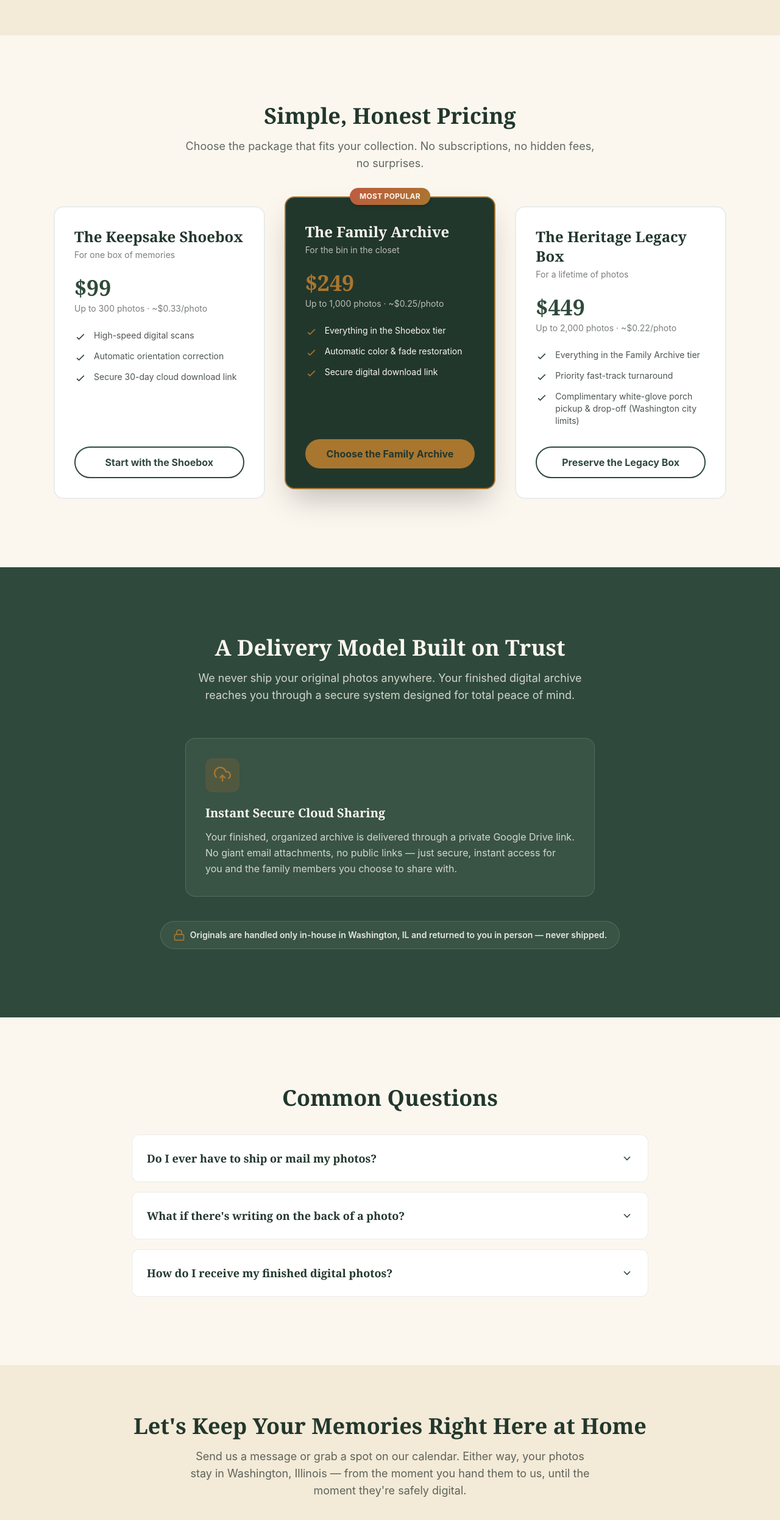
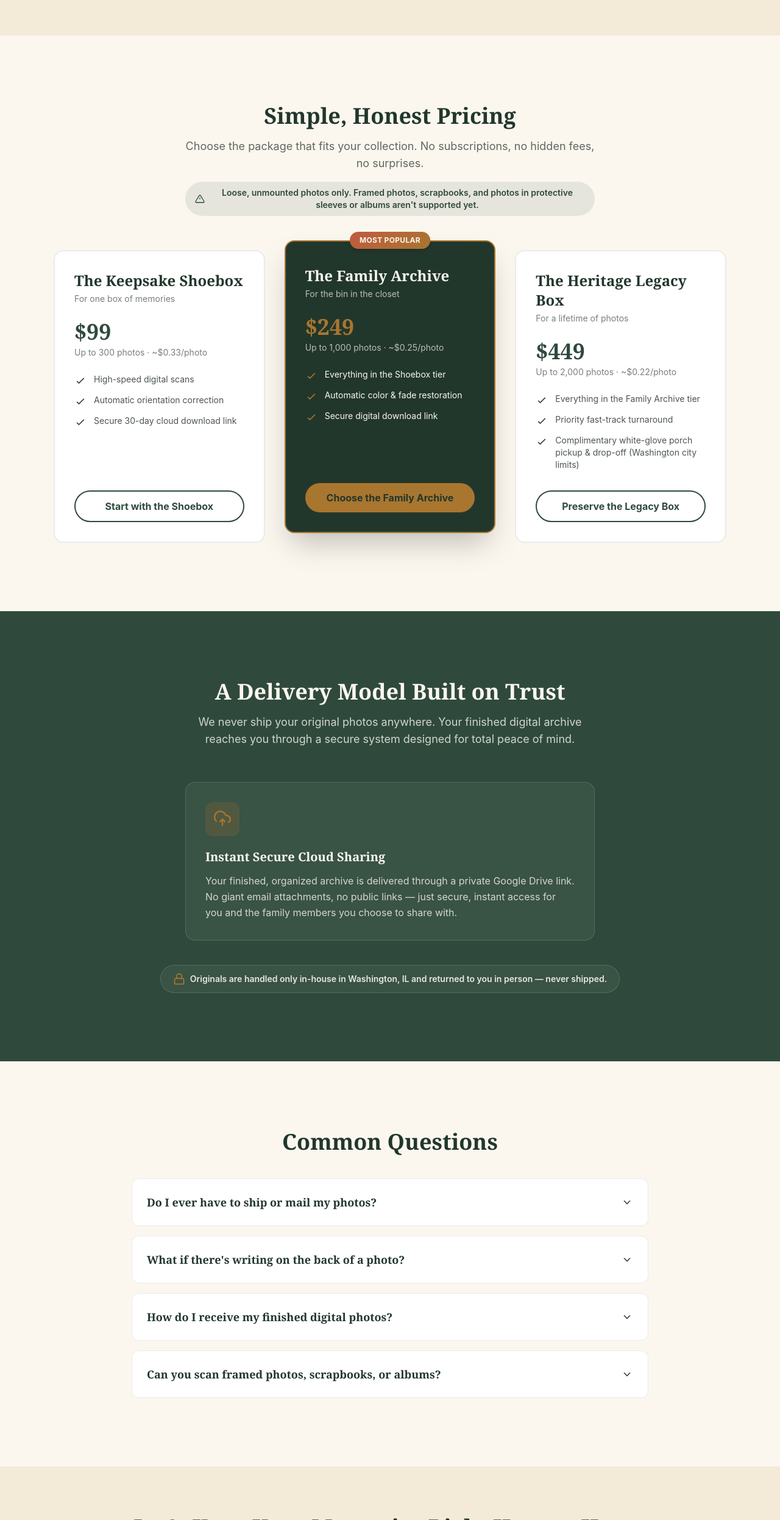
Before and after one commit to RyanFunk021/WashingtonHeritageScanning, a plain HTML site: page index.html in a window 1280 px wide. Shown: the part 2487-4979 px from the top of the page at 61% size. Drawn offline with nearby package versions, Linux system fonts and the light colour scheme.

Commit message:
Clarify loose-photos-only scope on pricing and FAQ
Adds a notice banner above the pricing grid and a matching FAQ entry
so visitors know framed photos, scrapbooks, and albums aren't
supported yet.

Co-Authored-By: Claude Sonnet 4.6 <noreply@anthropic.com>

```diff
--- a/index.html
+++ b/index.html
@@ -219,6 +219,10 @@
     <div class="max-w-2xl mx-auto text-center">
       <h2 class="font-display text-3xl sm:text-4xl font-bold text-forestdark">Simple, Honest Pricing</h2>
       <p class="mt-4 text-ink/70 text-lg">Choose the package that fits your collection. No subscriptions, no hidden fees, no surprises.</p>
+      <p class="mt-4 inline-flex items-center gap-2 text-sm font-semibold text-forest bg-forest/10 rounded-full px-4 py-2">
+        <svg class="h-4 w-4 flex-shrink-0" viewBox="0 0 24 24" fill="none" stroke="currentColor" stroke-width="2"><path d="M12 9v4M12 17h.01M10.29 3.86L1.82 18a2 2 0 001.71 3h16.94a2 2 0 001.71-3L13.71 3.86a2 2 0 00-3.42 0z"/></svg>
+        Loose, unmounted photos only. Framed photos, scrapbooks, and photos in protective sleeves or albums aren't supported yet.
+      </p>
     </div>
 
     <div class="mt-14 grid md:grid-cols-3 gap-8 items-start">
@@ -333,6 +337,13 @@
           <svg class="h-5 w-5 text-forest transition-transform group-open:rotate-180" viewBox="0 0 24 24" fill="none" stroke="currentColor" stroke-width="2"><path d="M6 9l6 6 6-6"/></svg>
         </summary>
         <p class="mt-3 text-ink/70 leading-relaxed">You'll get a secure private Google Drive link for instant cloud access, so you and your family can view and download your photos right away.</p>
+      </details>
+      <details class="group bg-white border border-forest/10 rounded-xl p-6 open:shadow-md">
+        <summary class="flex items-center justify-between cursor-pointer font-display font-bold text-lg text-forestdark focus-ring rounded-md">
+          Can you scan framed photos, scrapbooks, or albums?
+          <svg class="h-5 w-5 text-forest transition-transform group-open:rotate-180" viewBox="0 0 24 24" fill="none" stroke="currentColor" stroke-width="2"><path d="M6 9l6 6 6-6"/></svg>
+        </summary>
+        <p class="mt-3 text-ink/70 leading-relaxed">Not yet. Right now we only accept loose, unmounted photos. Photos that are framed, glued into scrapbooks, or sealed in protective sleeves or albums need to be removed first &mdash; we aren't able to support those formats at this time.</p>
       </details>
     </div>
   </section>
```
